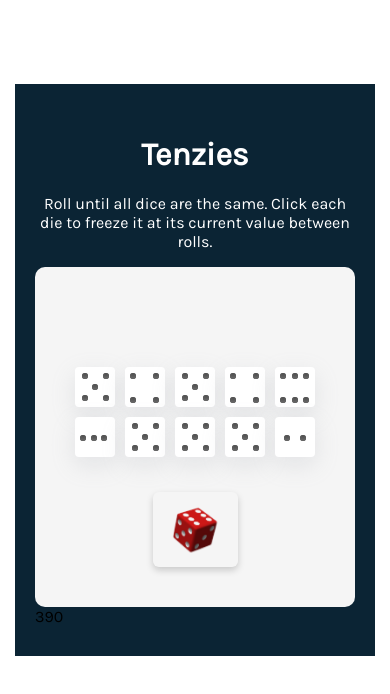
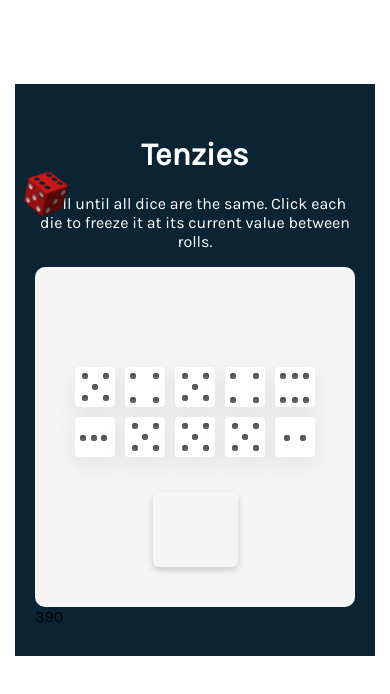
Before and after one commit to Renerd-max/TenzieGame, a React (Vite) app: page / in a window 390 px wide. Shown: the top 694 px of the page. Built offline with nearby package versions, Linux system fonts and the light colour scheme.

Commit message:
edit the new media

```diff
--- a/src/index.css
+++ b/src/index.css
@@ -248,8 +248,15 @@ main{
 
         #youWon{
             top:20%;
-            left:9%;
+            left:4%;
             width:50px;
+        }
+
+        #rollDice1, #rollDice2{
+            display: block;
+            position: absolute;
+            top:20%;
+            left:4%;
         }
     }
 }
```
